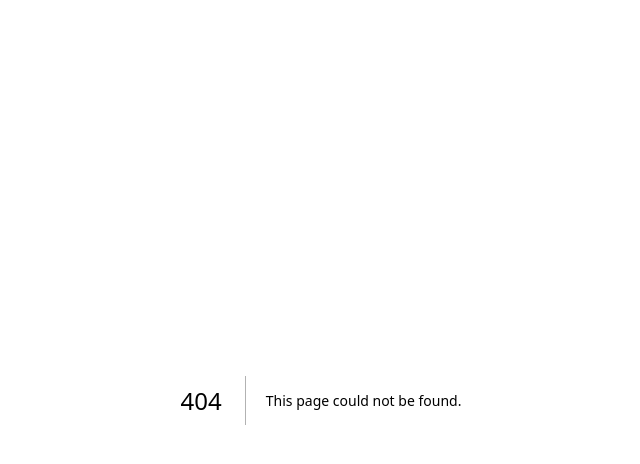
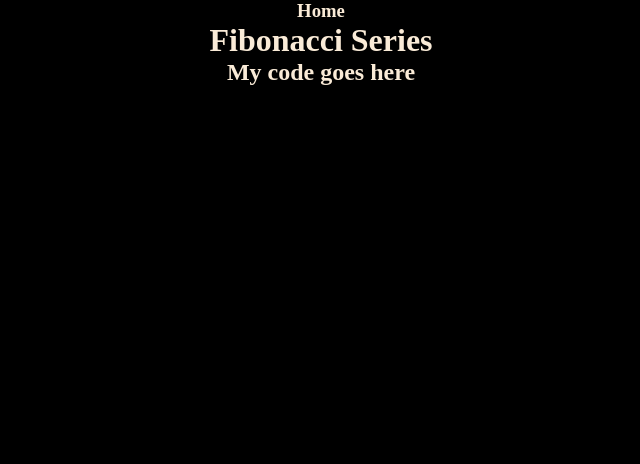
Before and after one commit to ShanaDart73/NextJS-Projects, a Next.js app: page /pages/projects/fibonacci in a window 1280 px wide. Before the commit this address had no page. Shown: the top 464 px of the page, without its empty margins (319-959 px from the left). Built offline with nearby package versions, Linux system fonts and the light colour scheme.

Commit message:
created route page for 1st project

```diff
--- /dev/null
+++ b/app/pages/projects/fibonacci/index.js
@@ -0,0 +1,3 @@
+import Page from './page'
+
+export default Page
--- /dev/null
+++ b/app/pages/projects/fibonacci/page.js
@@ -0,0 +1,21 @@
+import Link from 'next/link'
+
+const Page = () => {
+    return (
+        <div className="content">
+            <nav>
+                <Link href="/">
+                    <h3>Home</h3>
+                </Link>
+            </nav>
+            <div>
+                <h1>Fibonacci Series</h1>
+            </div>
+            <div>
+                <h2>My code goes here</h2>
+            </div>
+        </div>
+    )
+}
+
+export default Page
--- a/app/styles/style.css
+++ b/app/styles/style.css
@@ -3,7 +3,9 @@ html,
 body {
   margin: 0;
   padding: 0;
+  color: antiquewhite;
   box-sizing: border-box;
+  text-decoration: none;
 }
 
 /***************************  VARIABLES ********************************/
@@ -65,11 +67,13 @@ header {
     height: 600px;
   }
 }
-
 .sphere h1 {
   background: linear-gradient(blue, red);
   -webkit-text-fill-color: transparent;
   -webkit-background-clip: text;
+}
+.sphere p {
+  color: rgb(0, 0, 255);
 }
 
 .sphere::before,
@@ -116,7 +120,6 @@ header {
     transform: rotateY(360deg) rotateX(360deg) rotateZ(360deg);
   }
 }
-/***********************  HEADER STYLE END  *****************************/
 /***********************  CONTENT STYLE ********************************/
 section {
   background-repeat: no-repeat;
@@ -152,13 +155,18 @@ section {
 
 .wrapper {
   display: flex;
+  flex-flow: nowrap column;
   justify-content: center;
   align-items: center;
   font-size: 2em;
-  color: antiquewhite;
   height: 50vh;
   border-radius: 30px;
   background-color: rgba(0, 0, 0, 0.5);
+}
+.wrapper p {
+  font-size: 0.5em;
+  padding: 1.5em;
+  text-align: center;
 }
 
 .one {
@@ -177,11 +185,17 @@ section {
   background-image: url("https://source.unsplash.com/1920x1080?forest");
 }
 
-/***********************  CONTENT STYLE END *****************************/
+.content {
+  height: 100vh;
+  display: flex;
+  flex-flow: column nowrap;
+  align-items: center;
+  background-color: rgb(0, 0, 0);
+}
+
 /***********************  FOOTER STYLE ********************************/
 footer {
   background-color: rgb(0, 0, 0);
-  color: antiquewhite;
   font-size: 1.5em;
   text-align: center;
   padding: 1em 0;
--- a/app/styles/style.scss
+++ b/app/styles/style.scss
@@ -3,7 +3,9 @@ html,
 body {
   margin: 0;
   padding: 0;
+  color: antiquewhite;
   box-sizing: border-box;
+  text-decoration: none;
 }
 
 /***************************  VARIABLES ********************************/
@@ -72,12 +74,16 @@ header {
 
   @include sphere_size(768px, 400px, 400px);
   @include sphere_size(1024px, 600px, 600px);
-}
 
-.sphere h1 {
-  background: linear-gradient(blue, red);
-  -webkit-text-fill-color: transparent;
-  -webkit-background-clip: text;
+  h1 {
+    background: linear-gradient(blue, red);
+    -webkit-text-fill-color: transparent;
+    -webkit-background-clip: text;
+  }
+
+  p {
+    color: $header_color;
+  }
 }
 
 .sphere::before,
@@ -113,7 +119,6 @@ header {
     transform: rotateY(360deg) rotateX(360deg) rotateZ(360deg);
   }
 }
-/***********************  HEADER STYLE END  *****************************/
 
 
 /***********************  CONTENT STYLE ********************************/
@@ -140,14 +145,20 @@ section {
 
 .wrapper {
   display: flex;
+  flex-flow: nowrap column;
   justify-content: center;
   align-items: center;
 
   font-size: 2em;
-  color: antiquewhite;
   height: 50vh;
   border-radius: 30px;
   background-color: rgba(0, 0, 0, 0.5);
+
+  p {
+    font-size: .5em;
+    padding: 1.5em;
+    text-align: center;
+  }
 }
 
 .one {
@@ -163,14 +174,20 @@ section {
 .four {
   background-image: url("https://source.unsplash.com/1920x1080?forest");
 }
-/***********************  CONTENT STYLE END *****************************/
+
+.content {
+  height: 100vh;
+  display: flex;
+  flex-flow: column nowrap;
+  align-items: center;
+  background-color: $bg_color;
+}
 
 
 /***********************  FOOTER STYLE ********************************/
 
 footer {
   background-color: $bg_color;
-  color: antiquewhite;
   font-size: 1.5em;
   text-align: center;
   padding: 1em 0;
```
Also changed, not shown: app/page.js (+8 -2 lines), package.json (+11 -6 lines), .eslintrc.json, 2 other files (tests, documents, lock files or other folders).
